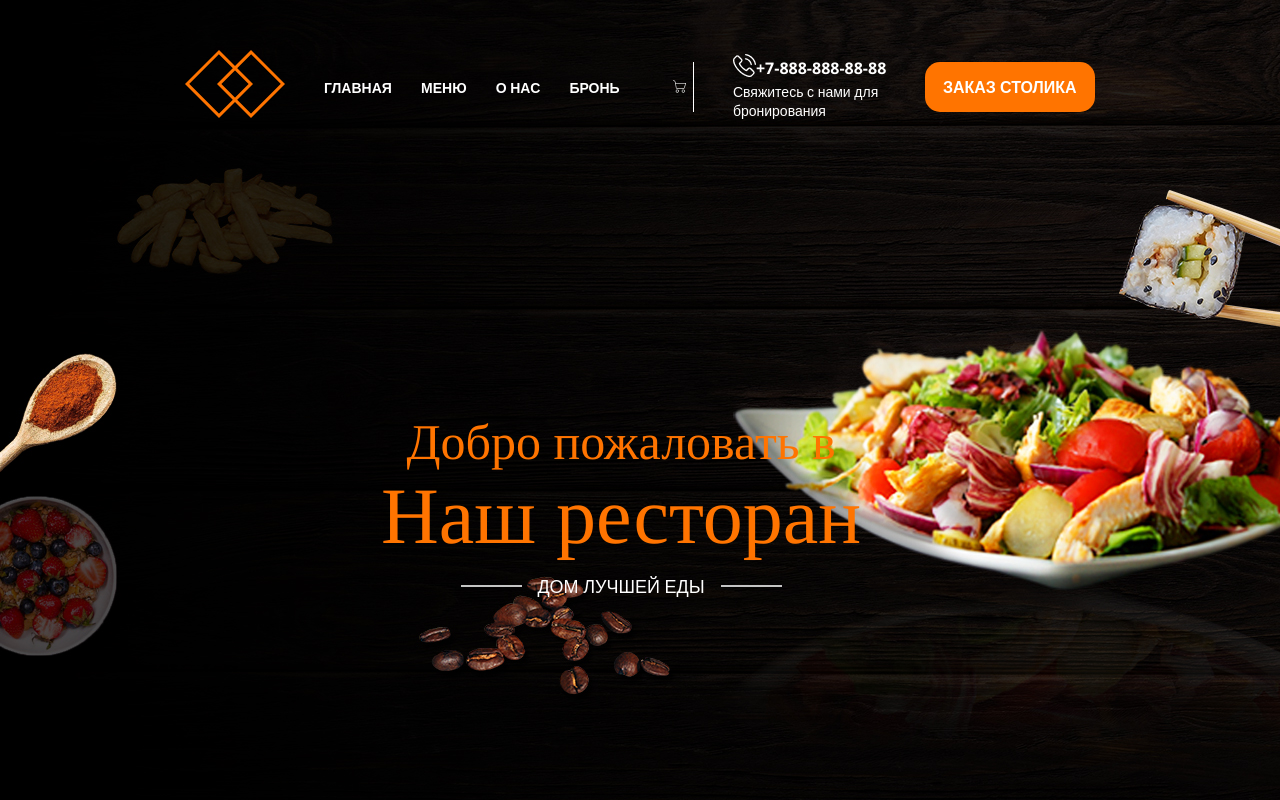
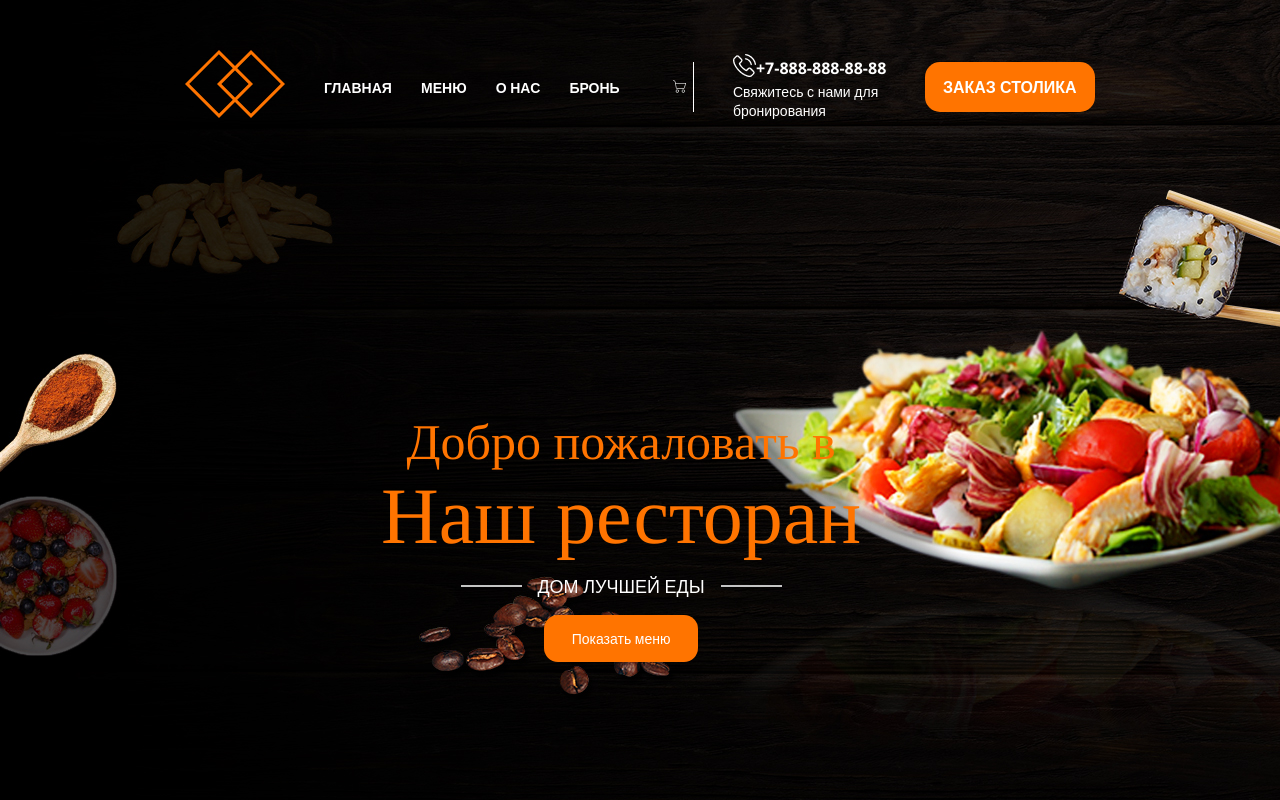
Before and after one commit to AffectVladislav/Restasita, a Django app: page / in a window 1280 px wide. Run offline with Django 5.2, Linux system fonts and the light colour scheme.

Commit message:
TIK_05. new style

```diff
--- a/restasite/static/css/style.css
+++ b/restasite/static/css/style.css
@@ -125,12 +125,27 @@ body {
 }
 
 .header-suptitel:before {
+    background-color: #C4C4C4;
+    content: '';
     position: absolute;
-    content: '';
+
     height: 2px;
     width: 61px;
-    background-color: #C4C4C4;
     margin-top: 12px;
+
     top: 160px;
     left: 340px;
 }
+
+.header-view-menu {
+    text-decoration:none;
+    font-family: 'Open Sans', sans-serif;
+    background-color: #FF7400;
+    color: #fff;
+
+    font-size: 14px;
+    padding: 14px 28px;
+    border-radius: 14px;
+
+    transition: background-color 0.15s linear;
+}
--- a/restasite/templates/index.html
+++ b/restasite/templates/index.html
@@ -6,7 +6,8 @@
     <link rel="stylesheet" href="{% static 'css/style.css' %}">
     <link rel="preconnect" href="https://fonts.googleapis.com">
     <link rel="preconnect" href="https://fonts.gstatic.com" crossorigin>
-    <link href="https://fonts.googleapis.com/css2?family=Open+Sans:wght@300;400;500;600;700;800&display=swap" rel="stylesheet">
+    <link href="https://fonts.googleapis.com/css2?family=Open+Sans:wght@300;400;500;600;700;800&display=swap"
+          rel="stylesheet">
     <link rel="preconnect" href="https://fonts.googleapis.com">
     <link rel="preconnect" href="https://fonts.gstatic.com" crossorigin>
     <link href="https://fonts.googleapis.com/css2?family=Tinos:wght@400;700&display=swap" rel="stylesheet">
@@ -29,7 +30,7 @@
             </div>
 
             <div class="cart">
-                    <a href="@"></a>
+                <a href="#"></a>
                 <img class="cart-img" src='{% static "img/cart.png" %}'>
             </div>
 
@@ -39,7 +40,7 @@
                         <img src='{% static "img/phone.png" %}'>
                     </div>
                     <div class="number">
-                            <a class="num" href="@">+7-888-888-88-88</a>
+                        <a class="num" href="#">+7-888-888-88-88</a>
                     </div>
                 </div>
                 <div class="phone-text">
@@ -47,7 +48,7 @@
                 </div>
             </div>
             <div class="btn">
-                    <a class ="button" href="@">ЗАКАЗ СТОЛИКА</a>
+                <a class="button" href="#">ЗАКАЗ СТОЛИКА</a>
             </div>
         </div>
         <div class="header-down">
@@ -63,6 +64,10 @@
                     ДОМ ЛУЧШЕЙ ЕДЫ
                 </div>
 
+                <div class="header-btn">
+                    <a class="header-view-menu" href="#">Показать меню</a>
+                </div>
+
             </div>
 
         </div>
```
Lines whose indentation alone changed are shown as unchanged.
